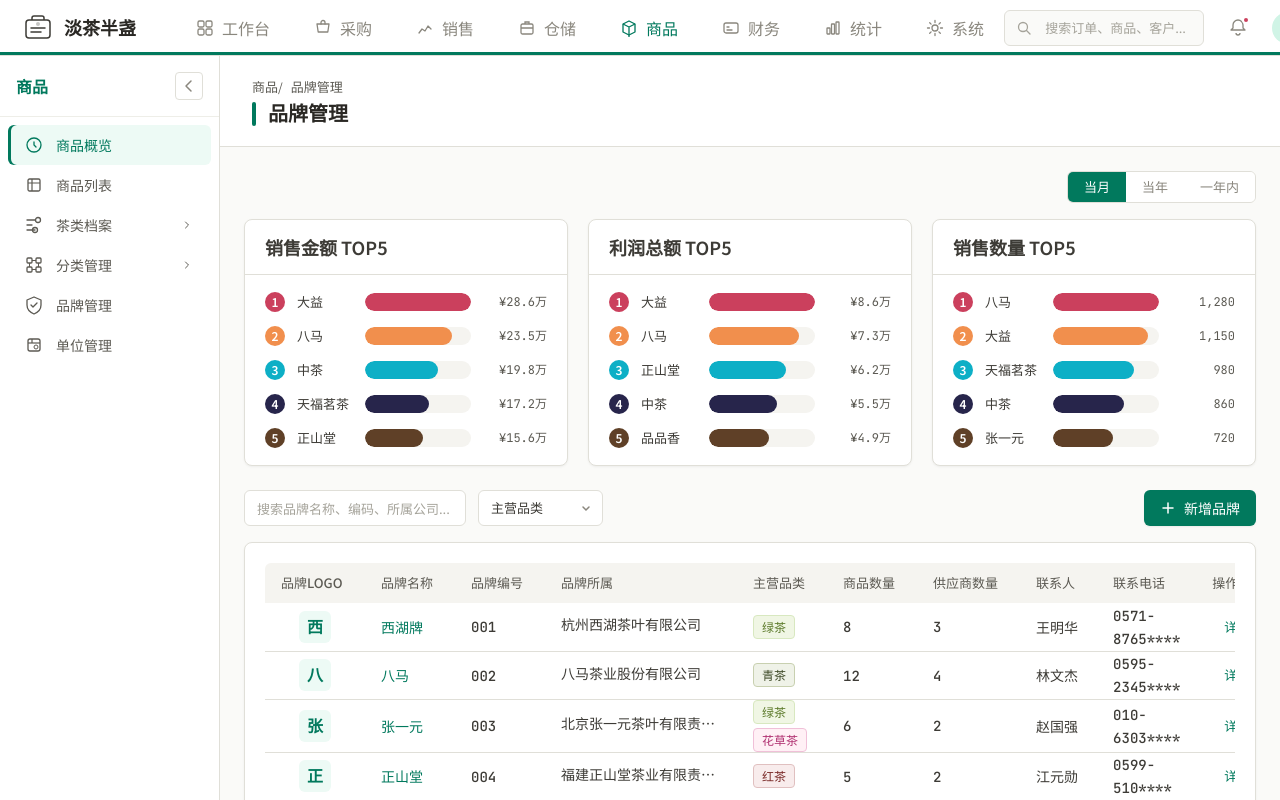
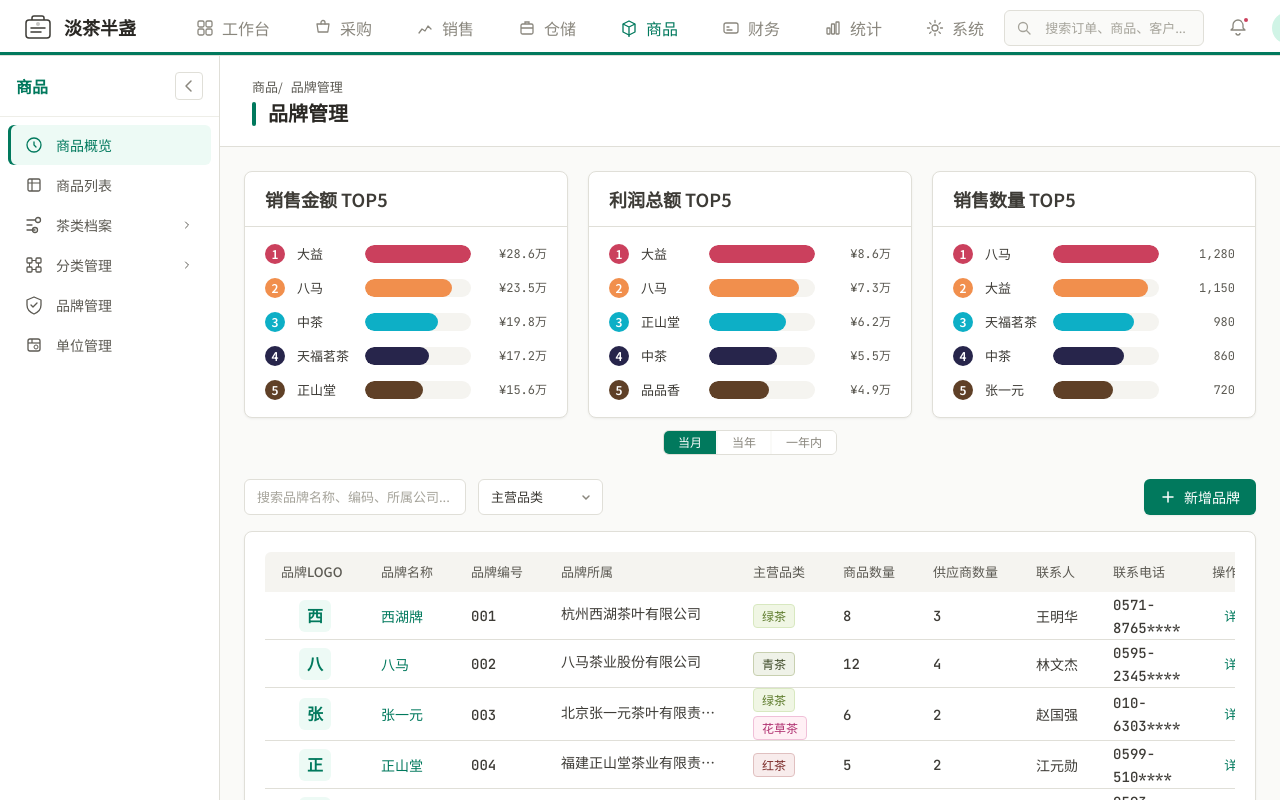
Before and after one commit to zsdxtw/dcbztea-buddy, a React (Vite) app: page /product/product-brand in a window 1280 px wide. Shown: the top 800 px of the page. Built offline with nearby package versions, Linux system fonts and the light colour scheme.

Commit message:
feat: 拉取并理解项目文件
Co-authored-by: traeagent <traeagent@users.noreply.github.com>

```diff
--- a/src/pages/product/ProductBrand.tsx
+++ b/src/pages/product/ProductBrand.tsx
@@ -324,17 +324,15 @@ export default function ProductBrand() {
       <div className="content-body">
         {/* 品牌排名 */}
         <div className="rank-section">
-          <div className="rank-section-header">
-            <div className="rank-period-toggle">
-              <button className={`rank-period-btn${rankPeriod === 'month' ? ' active' : ''}`} onClick={() => setRankPeriod('month')}>当月</button>
-              <button className={`rank-period-btn${rankPeriod === 'year' ? ' active' : ''}`} onClick={() => setRankPeriod('year')}>当年</button>
-              <button className={`rank-period-btn${rankPeriod === 'oneYear' ? ' active' : ''}`} onClick={() => setRankPeriod('oneYear')}>一年内</button>
-            </div>
-          </div>
           <div className="rank-charts-grid">
             <RankBarChart title="销售金额 TOP5" data={rankData[rankPeriod].salesAmount} />
             <RankBarChart title="利润总额 TOP5" data={rankData[rankPeriod].profitTotal} />
             <RankBarChart title="销售数量 TOP5" data={rankData[rankPeriod].salesQuantity} />
+          </div>
+          <div className="rank-period-toggle">
+            <button className={`rank-period-btn${rankPeriod === 'month' ? ' active' : ''}`} onClick={() => setRankPeriod('month')}>当月</button>
+            <button className={`rank-period-btn${rankPeriod === 'year' ? ' active' : ''}`} onClick={() => setRankPeriod('year')}>当年</button>
+            <button className={`rank-period-btn${rankPeriod === 'oneYear' ? ' active' : ''}`} onClick={() => setRankPeriod('oneYear')}>一年内</button>
           </div>
         </div>
         <div style={{ display: 'flex', justifyContent: 'space-between', alignItems: 'flex-end', gap: 'var(--space-4)', marginBottom: 'var(--space-4)' }}>
--- a/src/tokens/index.css
+++ b/src/tokens/index.css
@@ -622,12 +622,11 @@ tbody tr:last-child td { border-bottom: none; }
 
 /* ═══ 品牌排名横向柱状图 ═══ */
 .rank-section { margin-top: 0; margin-bottom: var(--space-6); }
-.rank-section-header { display: flex; align-items: center; justify-content: flex-end; margin-bottom: var(--space-4); }
-.rank-period-toggle { display: flex; border: 1px solid var(--color-neutral-200); border-radius: var(--radius-md); overflow: hidden; }
-.rank-period-btn { padding: var(--space-1) var(--space-4); font-size: var(--text-sm); font-family: var(--font-family-sans); border: none; background: var(--color-neutral-0); color: var(--color-neutral-500); cursor: pointer; transition: var(--transition-fast); }
+.rank-charts-grid { display: grid; grid-template-columns: repeat(3, 1fr); gap: var(--space-5); }
+.rank-period-toggle { display: flex; justify-content: center; gap: 2px; margin-top: var(--space-3); border: 1px solid var(--color-neutral-200); border-radius: var(--radius-md); overflow: hidden; width: fit-content; margin-left: auto; margin-right: auto; }
+.rank-period-btn { padding: 3px 14px; font-size: var(--text-xs); font-family: var(--font-family-sans); border: none; background: var(--color-neutral-0); color: var(--color-neutral-500); cursor: pointer; transition: var(--transition-fast); line-height: 1.4; }
 .rank-period-btn.active { background: var(--color-module-current-base); color: var(--color-neutral-0); }
 .rank-period-btn:not(.active):hover { background: var(--color-neutral-50); }
-.rank-charts-grid { display: grid; grid-template-columns: repeat(3, 1fr); gap: var(--space-5); }
 .rank-chart-card .card-body { padding: var(--space-4) var(--space-5); }
 .rank-chart { display: flex; flex-direction: column; gap: var(--space-3); }
 .rank-chart-row { display: flex; align-items: center; gap: var(--space-3); }
```
